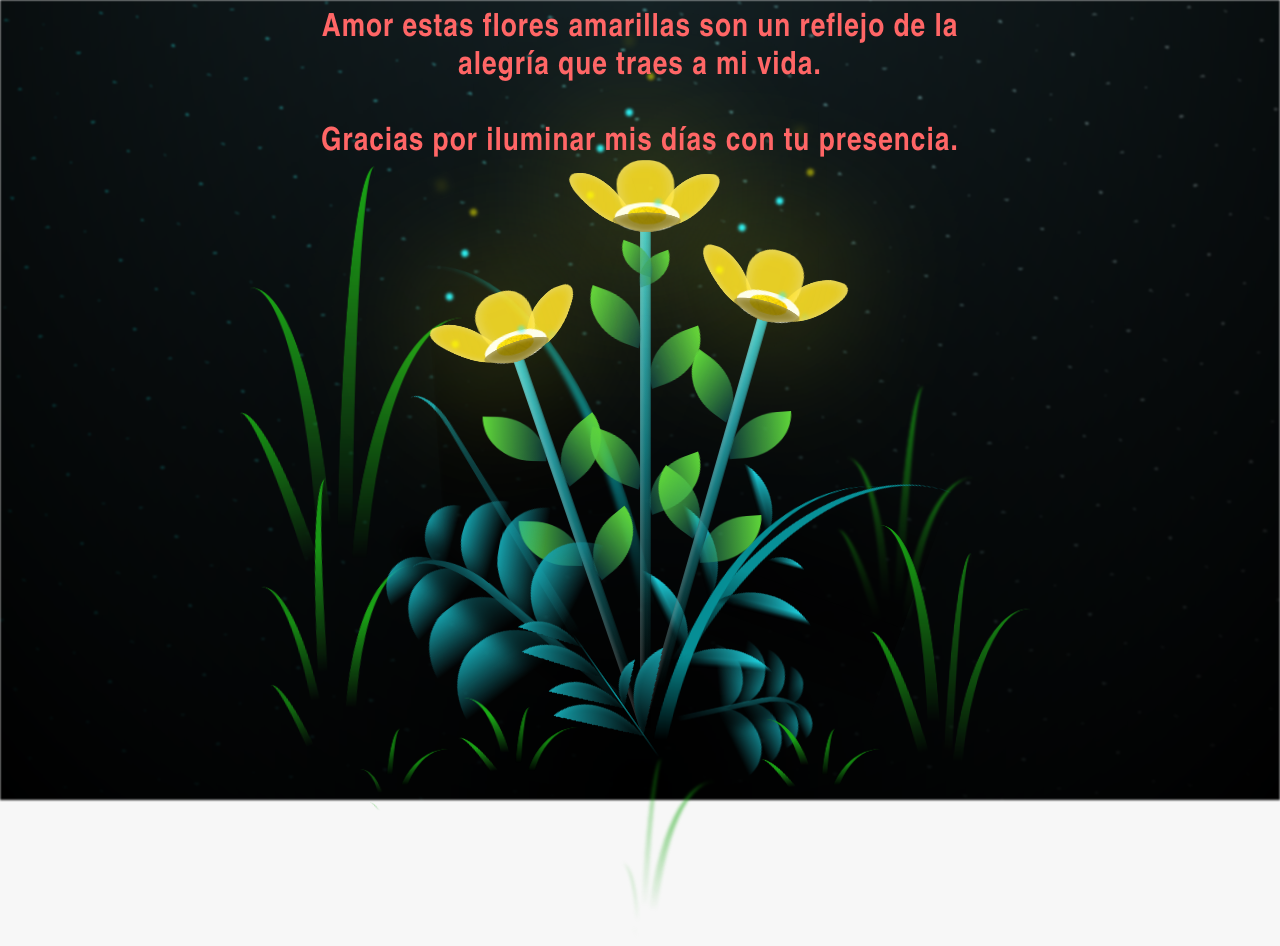
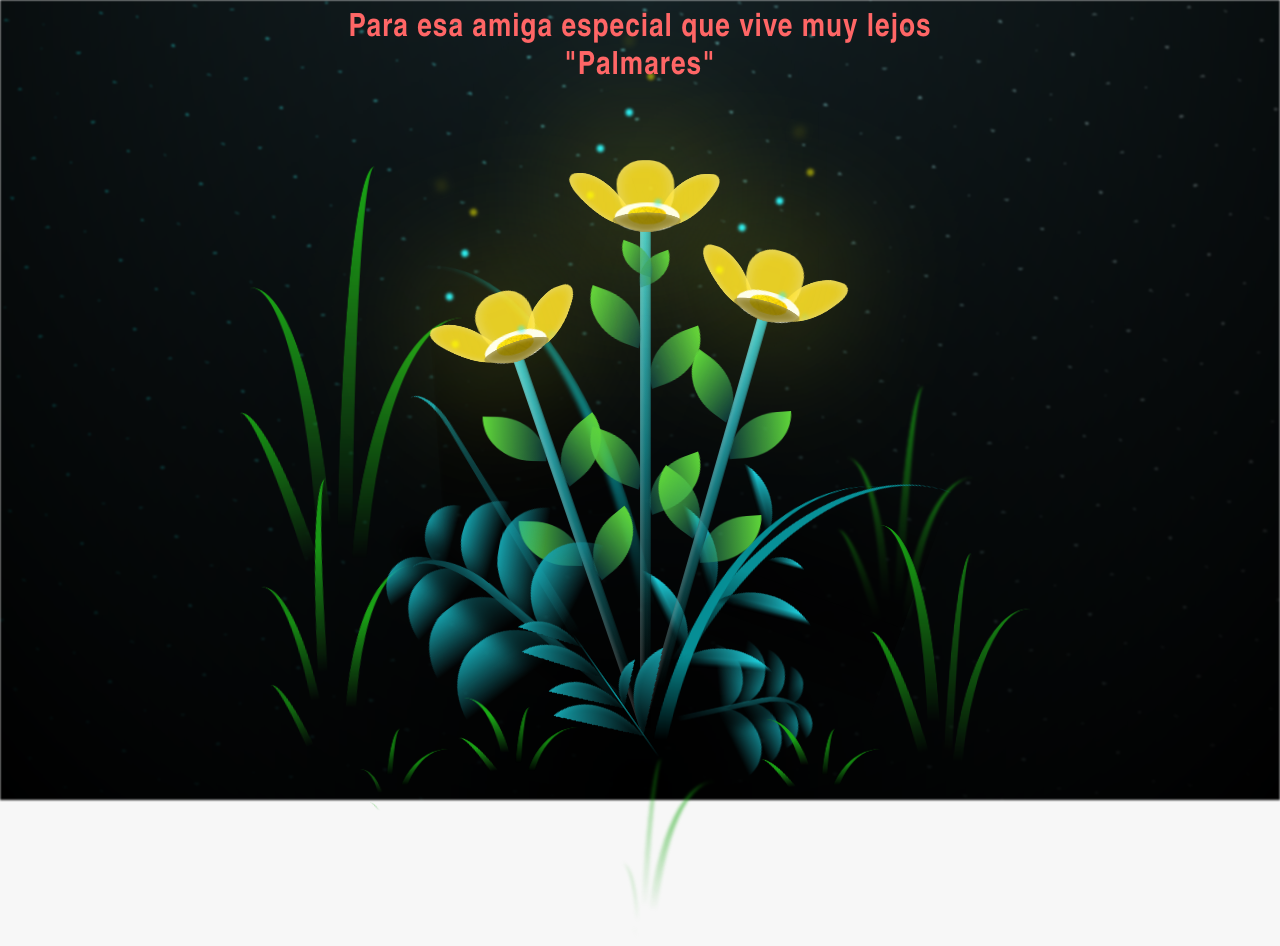
Before and after one commit to Risshaard/Flores.github.io, a plain HTML site: page Index.html in a window 1280 px wide. Drawn offline with Linux system fonts and the light colour scheme.

Commit message:
Update Index.html

```diff
--- a/Index.html
+++ b/Index.html
@@ -21,9 +21,7 @@
     </div>
 
     <h2 class="titulo">
-        Amor
-        estas flores amarillas son un reflejo de la alegría que traes a mi vida.  <br><br>
-        Gracias por iluminar mis días con tu presencia.
+       Para esa amiga especial que vive muy lejos "Palmares"
     </h2>
     <div class="night"></div>
     <div class="flowers">
```
